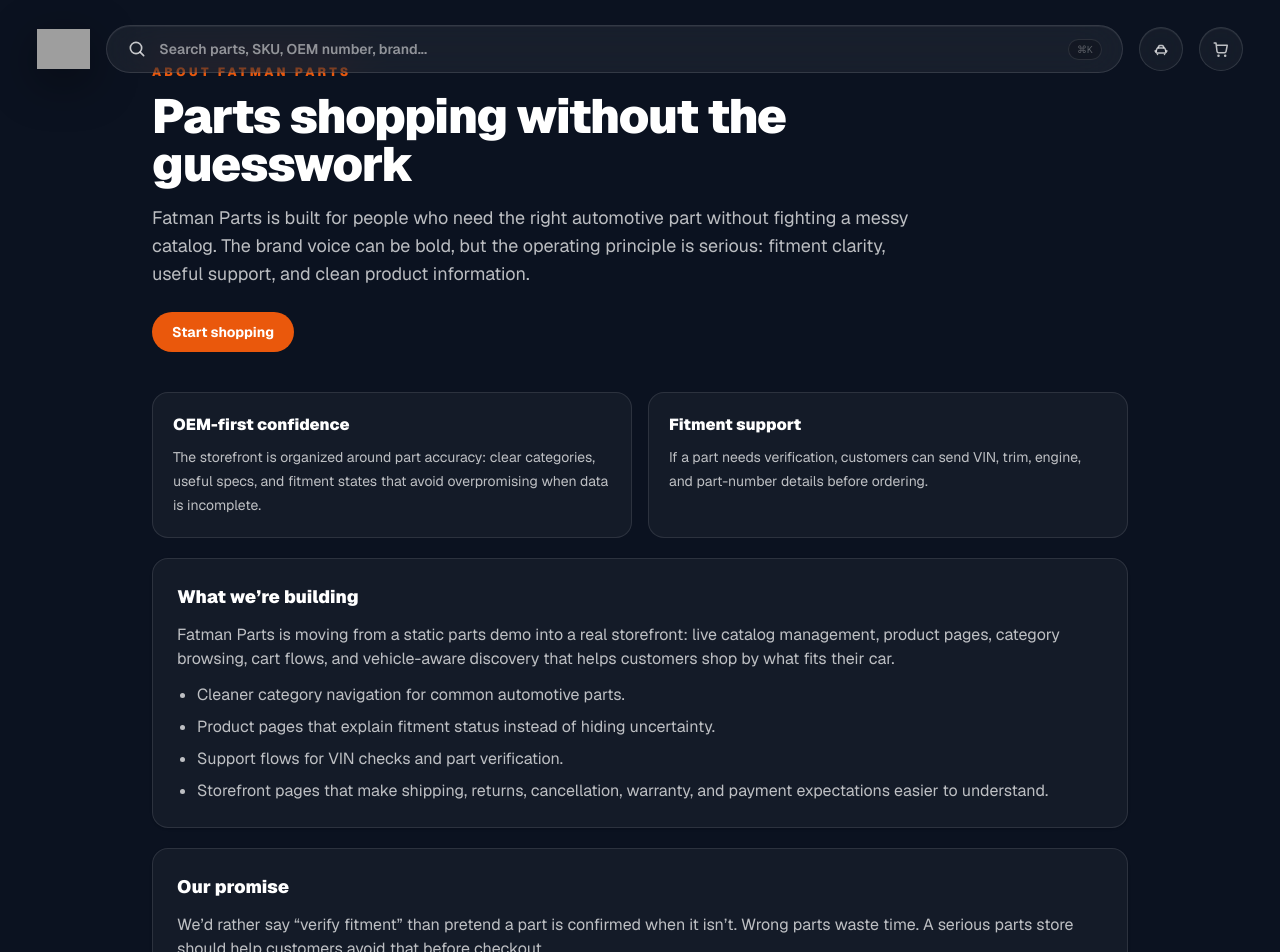
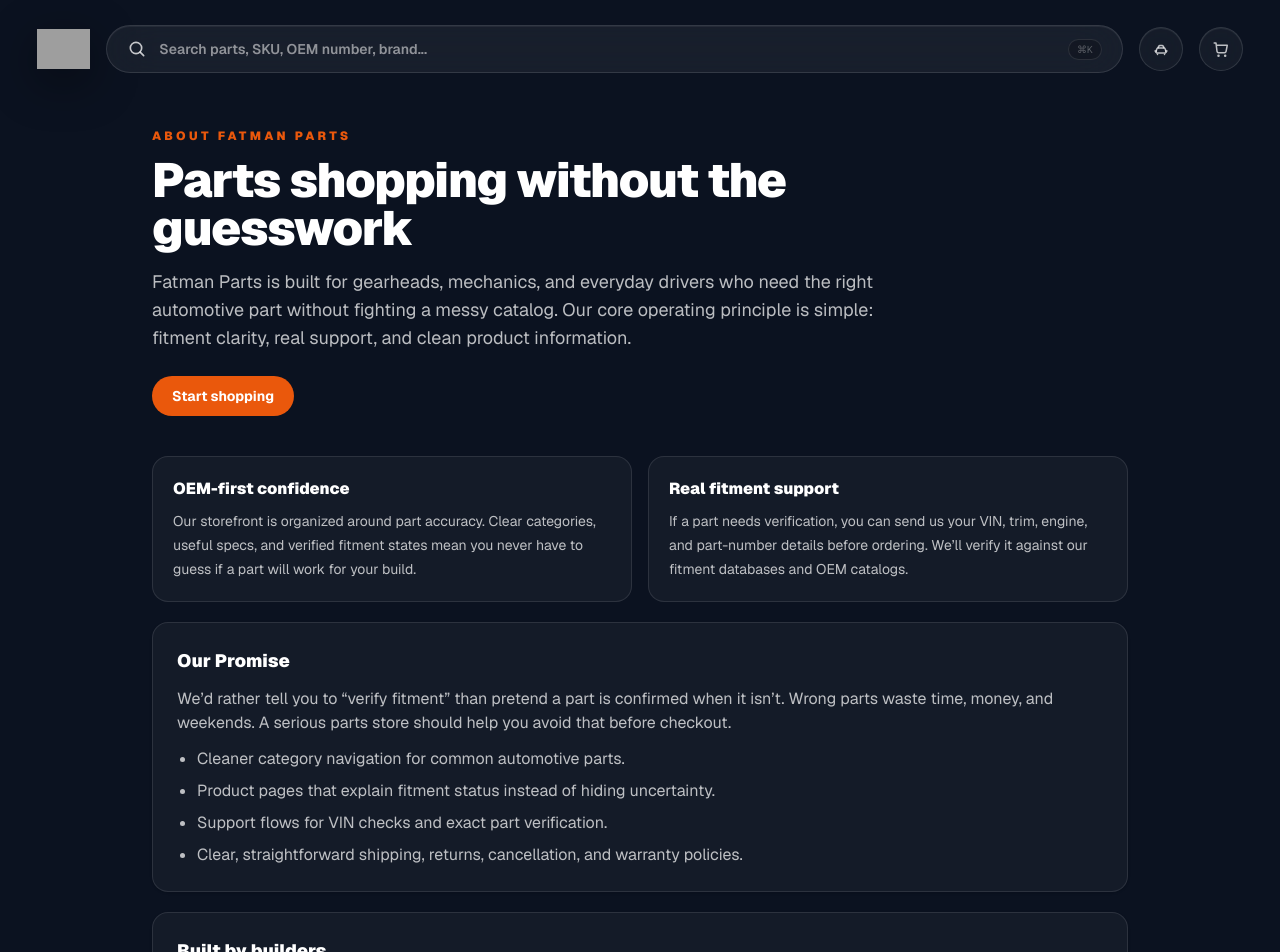
Before and after one commit to Talhakhan-pm/fatman-site, a Next.js app: page /about in a window 1280 px wide. Shown: the top 952 px of the page. Built offline with nearby package versions, Linux system fonts and the light colour scheme; grey boxes are pictures that could not be loaded.

Commit message:
Added sections on homepage and white theme fixed on homepage and search fixed and footer and sectionss and more UI fixes and some more and more fixessss and content fix

```diff
--- a/src/app/about/page.tsx
+++ b/src/app/about/page.tsx
@@ -9,39 +9,39 @@
     <InfoPage
       eyebrow="About Fatman Parts"
       title="Parts shopping without the guesswork"
-      description="Fatman Parts is built for people who need the right automotive part without fighting a messy catalog. The brand voice can be bold, but the operating principle is serious: fitment clarity, useful support, and clean product information."
+      description="Fatman Parts is built for gearheads, mechanics, and everyday drivers who need the right automotive part without fighting a messy catalog. Our core operating principle is simple: fitment clarity, real support, and clean product information."
       cta={{ href: "/category", label: "Start shopping" }}
     >
       <InfoGrid>
         <InfoCard title="OEM-first confidence">
           <p>
-            The storefront is organized around part accuracy: clear categories, useful specs, and fitment states that avoid overpromising when data is incomplete.
+            Our storefront is organized around part accuracy. Clear categories, useful specs, and verified fitment states mean you never have to guess if a part will work for your build.
           </p>
         </InfoCard>
-        <InfoCard title="Fitment support">
+        <InfoCard title="Real fitment support">
           <p>
-            If a part needs verification, customers can send VIN, trim, engine, and part-number details before ordering.
+            If a part needs verification, you can send us your VIN, trim, engine, and part-number details before ordering. We’ll verify it against our fitment databases and OEM catalogs.
           </p>
         </InfoCard>
       </InfoGrid>
 
-      <InfoSection title="What we’re building">
+      <InfoSection title="Our Promise">
         <p>
-          Fatman Parts is moving from a static parts demo into a real storefront: live catalog management, product pages, category browsing, cart flows, and vehicle-aware discovery that helps customers shop by what fits their car.
+          We’d rather tell you to “verify fitment” than pretend a part is confirmed when it isn’t. Wrong parts waste time, money, and weekends. A serious parts store should help you avoid that before checkout.
         </p>
         <InfoList
           items={[
             "Cleaner category navigation for common automotive parts.",
             "Product pages that explain fitment status instead of hiding uncertainty.",
-            "Support flows for VIN checks and part verification.",
-            "Storefront pages that make shipping, returns, cancellation, warranty, and payment expectations easier to understand.",
+            "Support flows for VIN checks and exact part verification.",
+            "Clear, straightforward shipping, returns, cancellation, and warranty policies.",
           ]}
         />
       </InfoSection>
 
-      <InfoSection title="Our promise">
+      <InfoSection title="Built by builders">
         <p>
-          We’d rather say “verify fitment” than pretend a part is confirmed when it isn’t. Wrong parts waste time. A serious parts store should help customers avoid that before checkout.
+          We aren't just selling parts—we're turning wrenches on our own projects. We know the frustration of ordering the wrong part and waiting weeks for a return. We built Fatman Parts to be the store we wanted to shop at.
         </p>
       </InfoSection>
     </InfoPage>
--- a/src/app/page.tsx
+++ b/src/app/page.tsx
@@ -33,19 +33,19 @@
 ];
 const testimonials = [
   {
-    quote: "First time ordering parts online where the part actually fit. No returns, no headaches. These guys know their stuff.",
+    quote: "first time ordering parts online where the part actually fit lol. no returns, no headaches. these guys know their stuff.",
     name: "Marcus T.",
     vehicle: "2019 Silverado 1500",
     rating: 5,
   },
   {
-    quote: "Ordered a turbo kit on Monday, had it by Wednesday. Fitment was dead-on. Will be back for suspension next.",
+    quote: "ordered a turbo kit on monday, had it by wednesday. fitment was dead on... will be back for suspension next fs",
     name: "Jason R.",
     vehicle: "2021 F-150 EcoBoost",
     rating: 5,
   },
   {
-    quote: "Their VIN lookup saved me from ordering the wrong engine block. Saved me $800 and a weekend of frustration.",
+    quote: "vin lookup saved me from ordering the wrong block. saved me like $800 and a weekend of frustration tbh.",
     name: "Dani K.",
     vehicle: "2017 RAM 2500 Cummins",
     rating: 5,
@@ -163,7 +163,7 @@
                 Built for people who are tired of <span className="text-[#ff6a00]">guessing at fitment.</span>
               </h2>
               <p className="mt-5 max-w-xl text-lg leading-relaxed text-white/50">
-                The UI should sell confidence fast: pick the vehicle, see verified paths, and get to the right SKU without digging through generic catalog clutter.
+                We take the guesswork out of buying auto parts. Pick your vehicle, see verified OEM-matched parts, and get exactly what you need without digging through endless pages of generic catalog clutter.
               </p>
               <div className="mt-8 grid gap-4 sm:grid-cols-2">
                 <div className="rounded-3xl border border-white/[0.08] bg-white/[0.03] p-5">
@@ -243,7 +243,7 @@
                 Confidence beats gimmicks.
               </h2>
               <p className="mt-3 max-w-2xl text-lg text-white/50">
-                These blocks give the homepage more weight and trust instead of feeling like a pretty shell.
+                Don't just take our word for it. See what real builders, mechanics, and gearheads are saying about their Fatman Parts experience.
               </p>
             </div>
             <div className="rounded-full border border-[#ff6a00]/20 bg-[#ff6a00]/10 px-5 py-3 text-sm font-bold uppercase tracking-[0.18em] text-[#ff6a00]">
@@ -282,10 +282,10 @@
                   <span className="h-[2px] w-8 bg-white/35" />
                 </div>
                 <h2 className="max-w-3xl text-3xl font-black tracking-tight text-white sm:text-4xl lg:text-5xl" style={{ color: "#ffffff" }}>
-                  Next UI move should be product and category pages — sharper hierarchy, better fitment cues, less dead space.
+                  Ready to lock in your next build? Start browsing our verified catalog.
                 </h2>
                 <p className="mt-4 max-w-2xl text-lg leading-relaxed text-white/80" style={{ color: "rgba(255,255,255,0.82)" }}>
-                  I started by hardening the homepage so it feels more premium and conversion-ready instead of half-finished.
+                  Stop guessing at fitment and start building. Join thousands of other gearheads who trust Fatman Parts for their OEM and performance needs.
                 </p>
               </div>
               <div className="flex flex-wrap gap-3 lg:justify-end">
--- a/src/components/info-page.tsx
+++ b/src/components/info-page.tsx
@@ -14,8 +14,8 @@
 
 export function InfoPage({ eyebrow = "Fatman Parts", title, description, children, cta }: InfoPageProps) {
   return (
-    <main className="min-h-screen bg-fatman-900 text-white">
-      <section className="mx-auto max-w-5xl px-6 py-12 sm:py-16">
+    <main className="min-h-screen bg-fatman-900 text-white pt-28 lg:pt-32">
+      <section className="mx-auto max-w-5xl px-6 pb-12 sm:pb-16">
         <div className="max-w-3xl">
           <p className="text-xs font-black uppercase tracking-[0.28em] text-fatman-accent">{eyebrow}</p>
           <h1 className="mt-3 text-3xl font-black tracking-tight sm:text-5xl">{title}</h1>
```
